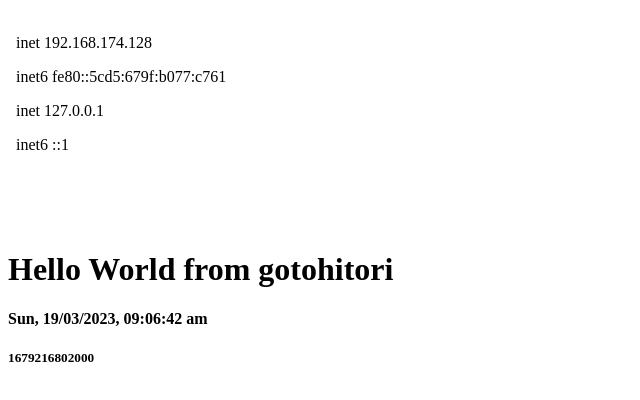
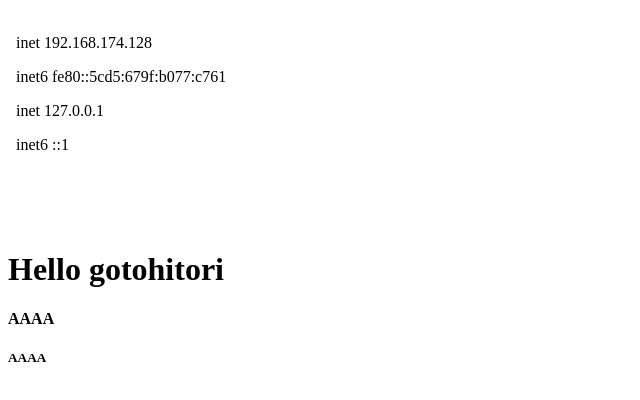
Before and after one commit to songsize/gotohitori, a plain HTML site: page docs/index.html in a window 1280 px wide. Shown: the whole page, without its empty margins (0-640 px from the left). Drawn offline with Linux system fonts and the light colour scheme.

Commit message:
ipaddresses index.html

```diff
--- a/docs/index.html
+++ b/docs/index.html
@@ -3,17 +3,9 @@
 <head>
  <meta charset="UTF-8">
 <meta name="viewport" content="width=device-width, initial-scale=1.0">
-<title>my gotohitori </title>
+<title>gotohitori </title>
 </head>
 <body><br><div id="list">
-<iframe width="400" height="200" src="./ipaddresses.html" frameborder="0" >。
-</iframe>
-</div>
-<h1>Hello World from gotohitori </h1>
-<!-- ipaddresses past next line -->
-<h4 id="id01">AAAA</h4>
-<h5 id="id02">AAAA</h5>
-</body>
 <script>
  const date = new Date();
  const date1 = date.toLocaleString("en-uk", {
@@ -22,4 +14,12 @@ month: "2-digit", year: "numeric", day: "2-digit" });
  document.getElementById("id01").innerHTML = "" + date1;
  document.getElementById("id02").innerHTML = "" + Date.now();
 </script>
+<iframe width="400" height="200" src="./ipaddresses.html" frameborder="0" >。
+</iframe>
+</div>
+<h1>Hello gotohitori </h1>
+<!-- ipaddresses past next line -->
+<h4 id="id01">AAAA</h4>
+<h5 id="id02">AAAA</h5>
+</body>
 </html>
```
Also changed, not shown: 1 other file.
